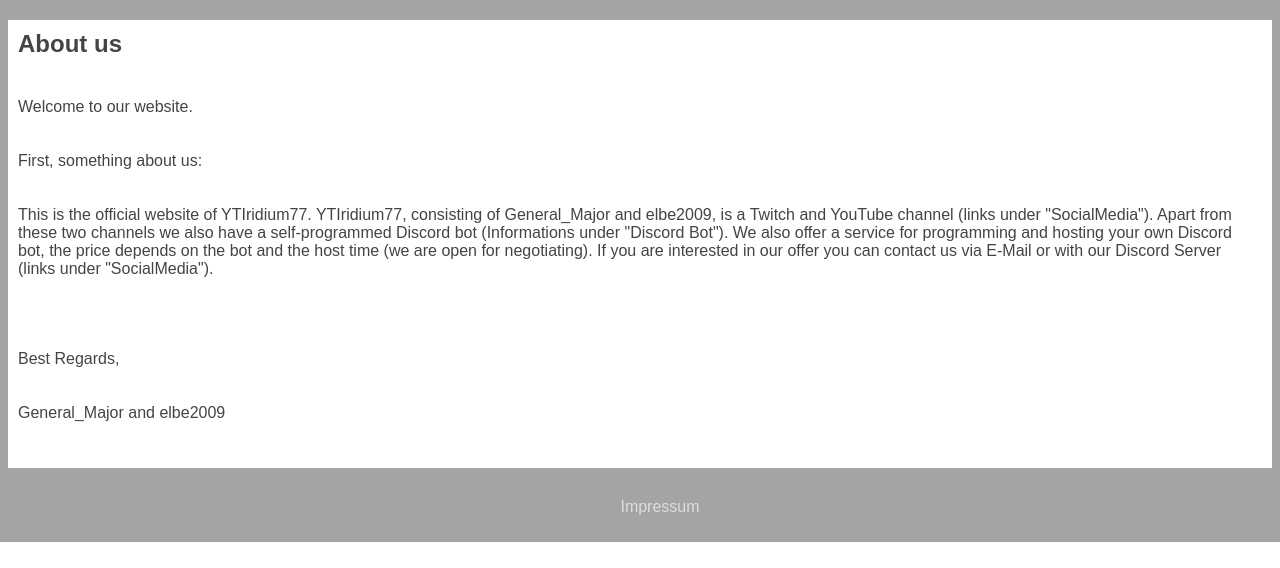
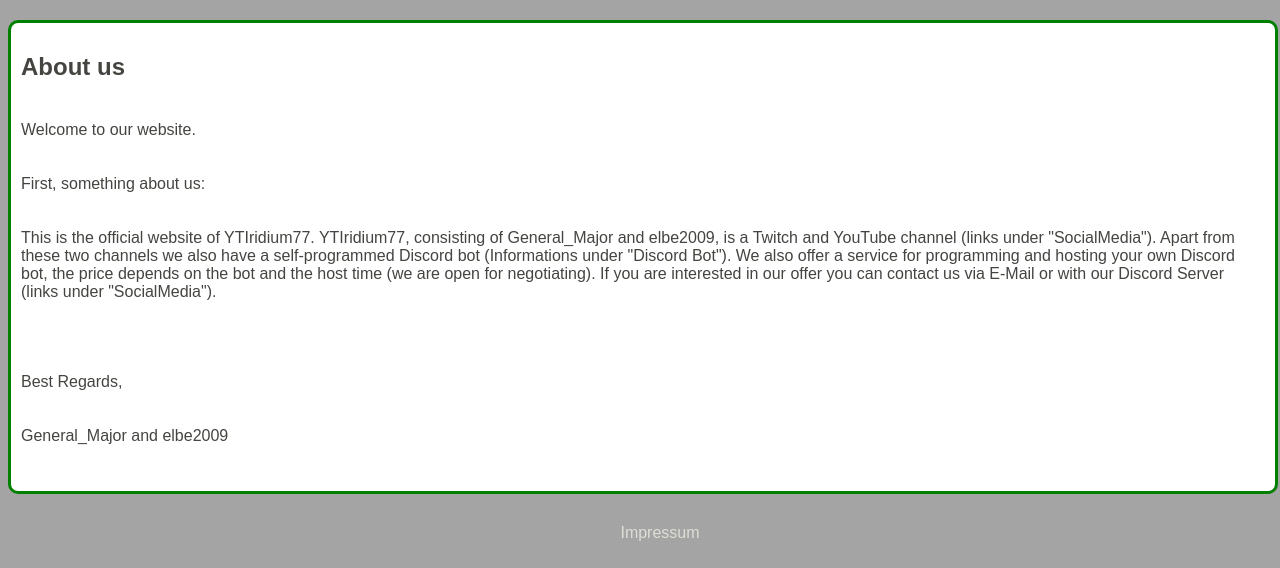
Before and after one commit to iBLiSSIN/YTIridium77.github.io, a PHP site: page / in a window 1280 px wide. Shown: the part 263-831 px from the top of the page. Before the commit the page ends 805 px from the top, so only its background shows below. Run offline with PHP 8.4, Linux system fonts and the light colour scheme.

Commit message:
Update formate.css

```diff
--- a/formate.css
+++ b/formate.css
@@ -54,6 +54,9 @@ details{
 	color: #454440;
 	margin-top: 20px;
 	padding-bottom: 20px;
+	border-style: solid;
+	border-radius: 10px;
+	border-color: green;
 }
 
 h2 {
```
